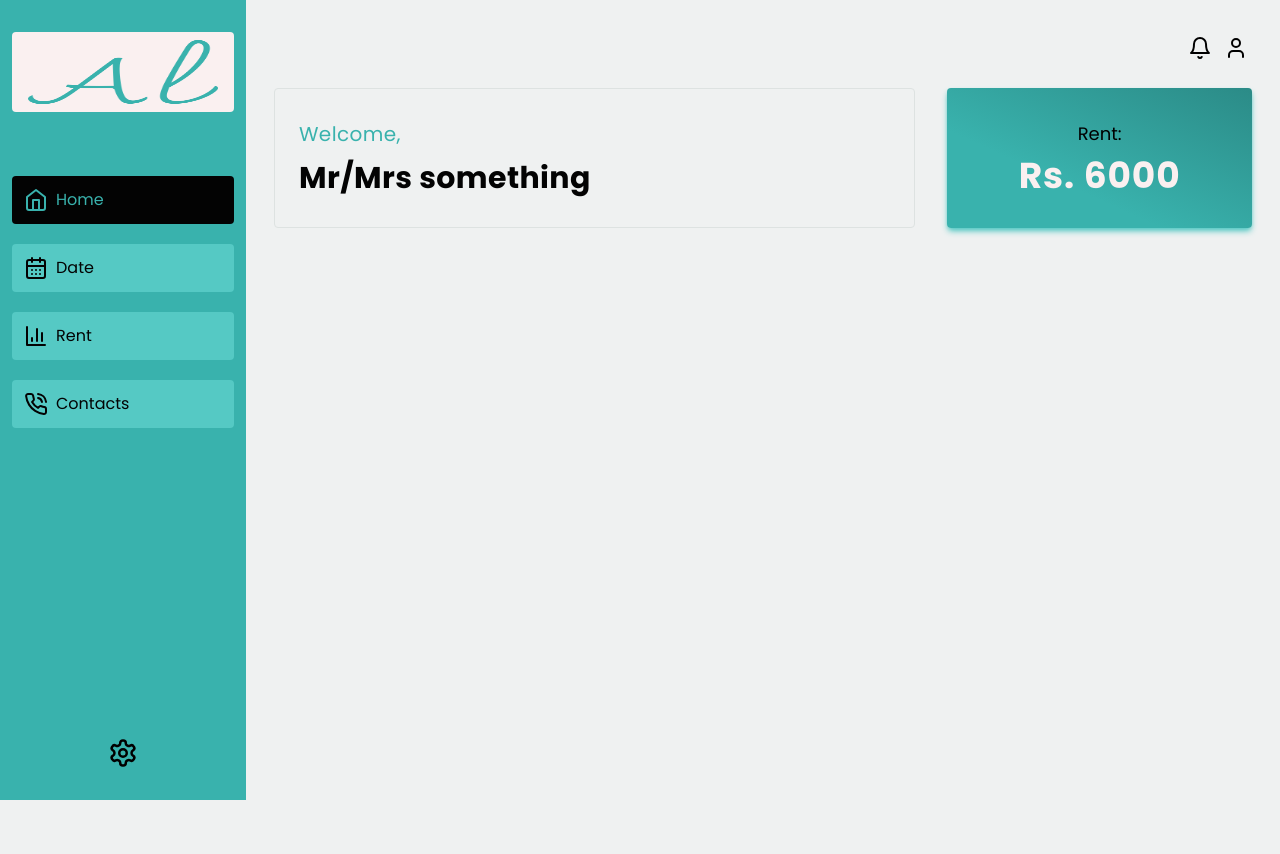
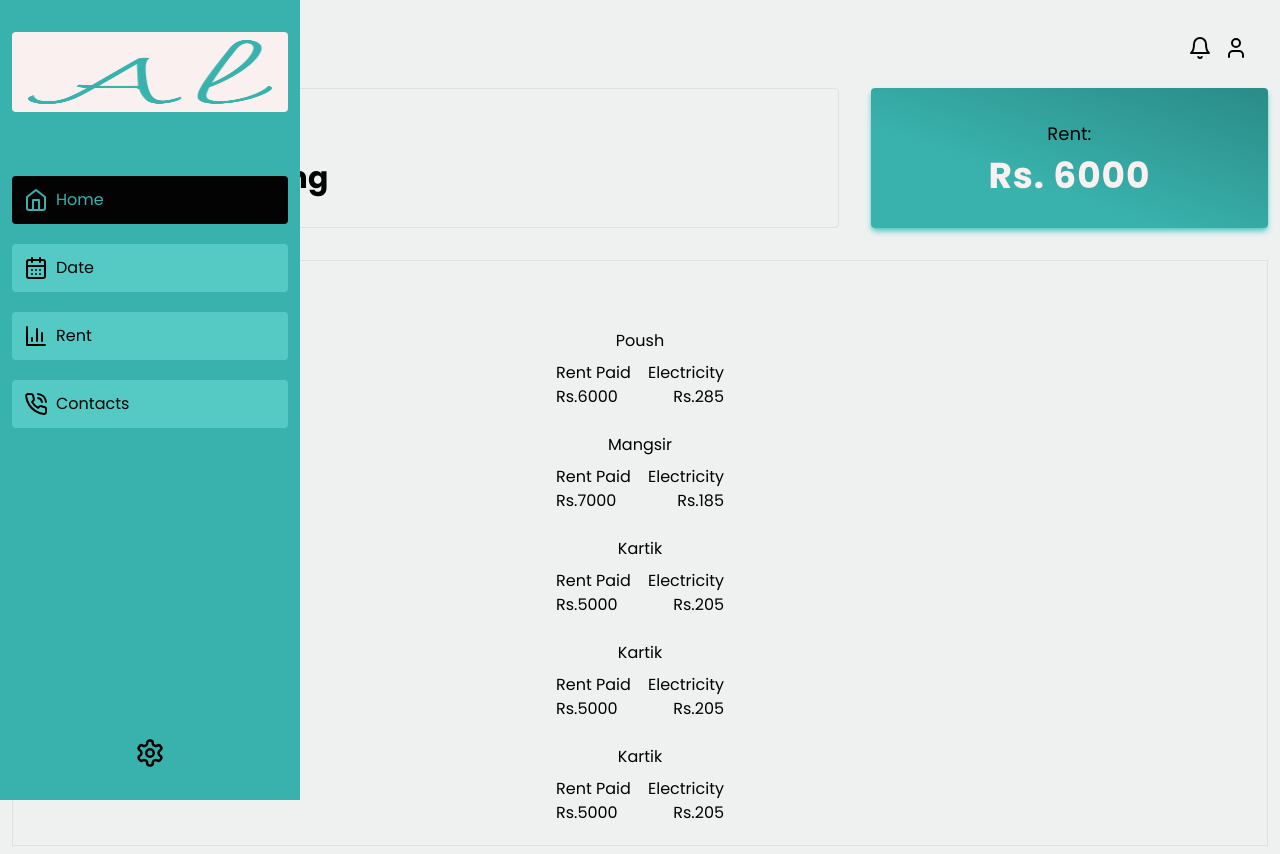
Before and after one commit to AaaayushXD/Rental-Management, a React (Vite) app: page / in a window 1280 px wide. Before the commit the page ends 800 px from the top, so only its background shows below. Built offline with nearby package versions, Linux system fonts and the light colour scheme.

Commit message:
redesigning everything after this

```diff
--- a/src/App.tsx
+++ b/src/App.tsx
@@ -4,9 +4,13 @@ import { Navbar } from "./components/Navbar";
 export const App: React.FC = () => {
   return (
     <>
-      <div className="flex flex-grow w-full h-full">
-        <Navbar />
-        <Dashboard />
+      <div className="relative flex flex-grow w-full h-full">
+        <div className="fixed top-0 left-0">
+          <Navbar />
+        </div>
+        <div className="top-0 w-full h-full scroll-smooth">
+          <Dashboard />
+        </div>
       </div>
     </>
   );
--- a/src/components/Dashboard.tsx
+++ b/src/components/Dashboard.tsx
@@ -1,16 +1,21 @@
 import { GrettingCard } from "./GrettingCard";
 import { UserNav } from "./Navbar";
 import { RentCard } from "./RentCard";
+import { LatestTransaction } from "./Transaction";
 
 export const Dashboard = () => {
   return (
-    <div style={{ zIndex: 1 }} className="flex flex-col items-center justify-center w-full h-full px-3 py-2">
+    <div
+      style={{ zIndex: 1 }}
+      className="flex flex-col items-center justify-center w-full h-full px-3 py-2"
+    >
       <UserNav />
-      <div className="flex items-center justify-center w-full h-full max-w-[2500px]">
-        <div className="grid w-full h-full gap-8 px-4 md:grid-cols-3">
+      <div className="flex flex-col items-center justify-center w-full h-full max-w-[2500px] gap-8">
+        <div className="grid w-full h-full gap-8 md:grid-cols-3">
           <GrettingCard />
           <RentCard />
         </div>
+        <LatestTransaction />
       </div>
     </div>
   );
--- a/src/components/Transaction.tsx
+++ b/src/components/Transaction.tsx
@@ -1,7 +1,66 @@
+const latestBill = [
+  {
+    id: 1,
+    month: "Poush",
+    rent: "6000",
+    electricity: "285",
+    paidTo: "Aayush",
+  },
+  {
+    id: 2,
+    month: "Mangsir",
+    rent: "7000",
+    electricity: "185",
+    paidTo: "Anish",
+  },
+  {
+    id: 3,
+    month: "Kartik",
+    rent: "5000",
+    electricity: "205",
+    paidTo: "Aayush",
+  },
+  {
+    id: 4,
+    month: "Kartik",
+    rent: "5000",
+    electricity: "205",
+    paidTo: "Aayush",
+  },
+  {
+    id: 5,
+    month: "Kartik",
+    rent: "5000",
+    electricity: "205",
+    paidTo: "Aayush",
+  },
+];
+// const actualRent = 6000;
+
 export const LatestTransaction: React.FC = () => {
   return (
-    <div>
-      <div></div>
+    <div className="w-full h-full px-2 border border-[var(--border)] py-5">
+      <h3 className="mb-5 text-lg font-bold  text-[var(--copy)]">
+        Recent Transaction
+      </h3>
+      <div className="flex flex-col w-full gap-6 ">
+        {latestBill &&
+          latestBill.map((bills, index) => {
+            return (
+              <div className="grid gap-2 place-items-center" key={index}>
+                {bills.month}
+                <div className="grid grid-cols-2 gap-4 px-3">
+                  <p className="flex flex-col items-start">
+                    Rent Paid<span> Rs.{bills.rent}</span>
+                  </p>
+                  <p className="flex flex-col items-end">
+                    Electricity<span> Rs.{bills.electricity}</span>
+                  </p>
+                </div>
+              </div>
+            );
+          })}
+      </div>
     </div>
   );
 };
```
